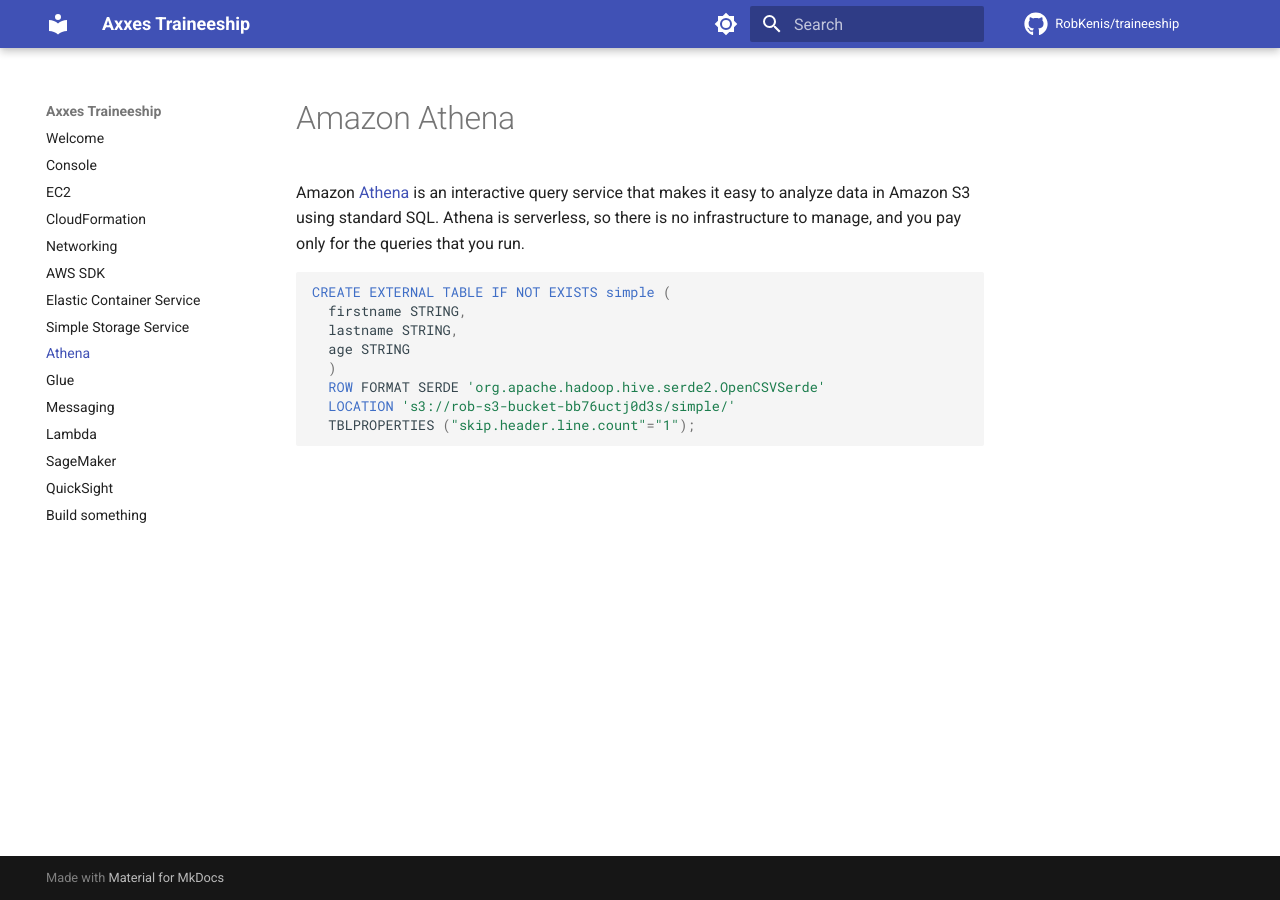
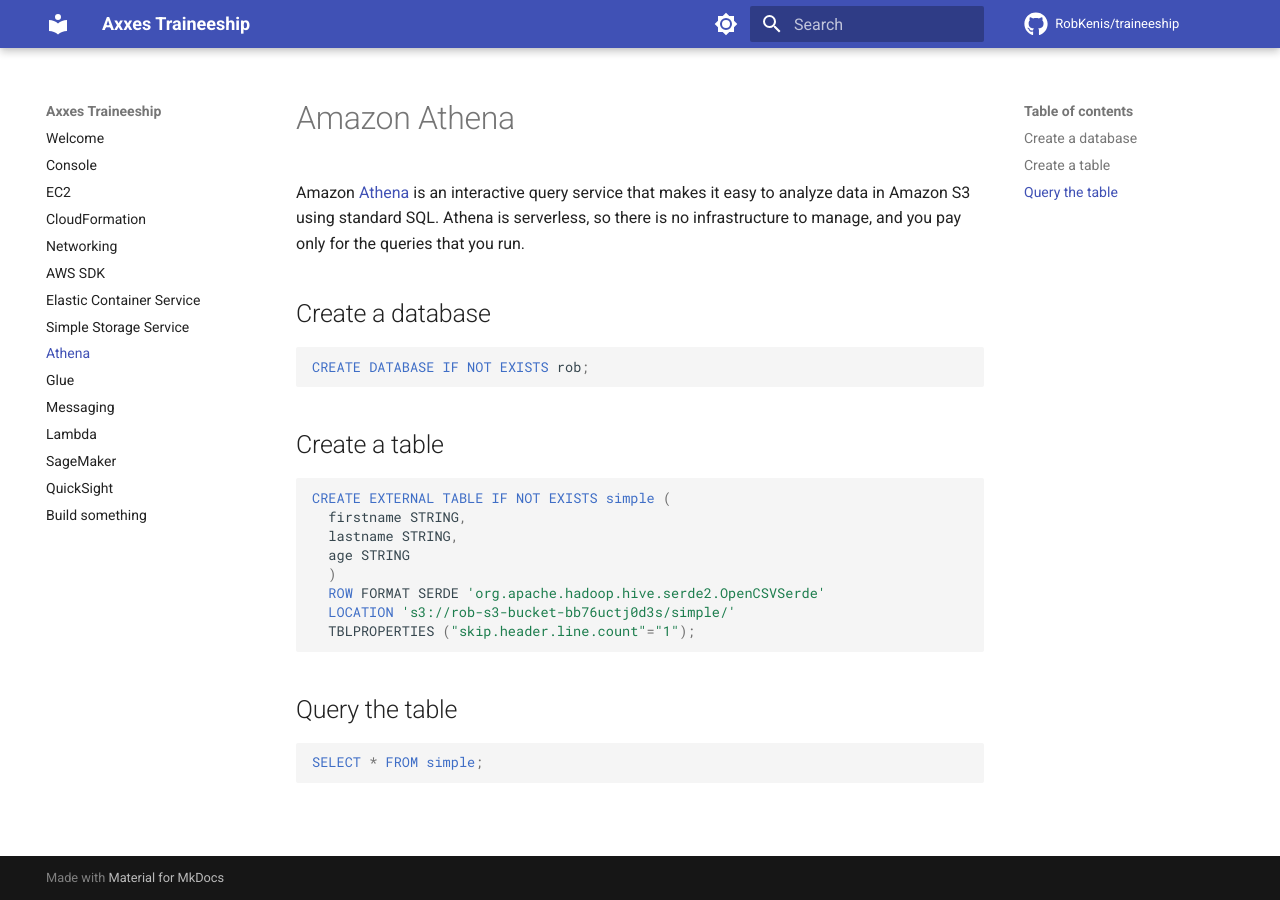
Before and after one commit to RobKenis/traineeship, an MkDocs documentation site: the page built from docs/content/aws/athena/README.md, in a window 1280 px wide. Built offline with MkDocs 1.6.1 and Material for MkDocs 9.7.7, drawn with Linux system fonts in a browser that asks for light colours; comment, search, counter and statistics services are not loaded.

Commit message:
Add sql instructions for athena

````diff
--- a/docs/content/aws/athena/README.md
+++ b/docs/content/aws/athena/README.md
@@ -3,6 +3,14 @@
 Amazon [Athena](https://aws.amazon.com/athena/) is an interactive query service that makes it easy to analyze data in
 Amazon S3 using standard SQL. Athena is serverless, so there is no infrastructure to manage, and you pay only for the
 queries that you run.
+
+## Create a database
+
+```sql
+CREATE DATABASE IF NOT EXISTS rob;
+```
+
+## Create a table
 
 ```sql
 CREATE EXTERNAL TABLE IF NOT EXISTS simple (
@@ -14,3 +22,9 @@
   LOCATION 's3://rob-s3-bucket-bb76uctj0d3s/simple/'
   TBLPROPERTIES ("skip.header.line.count"="1");
 ```
+
+## Query the table
+
+```sql
+SELECT * FROM simple;
+```
````
